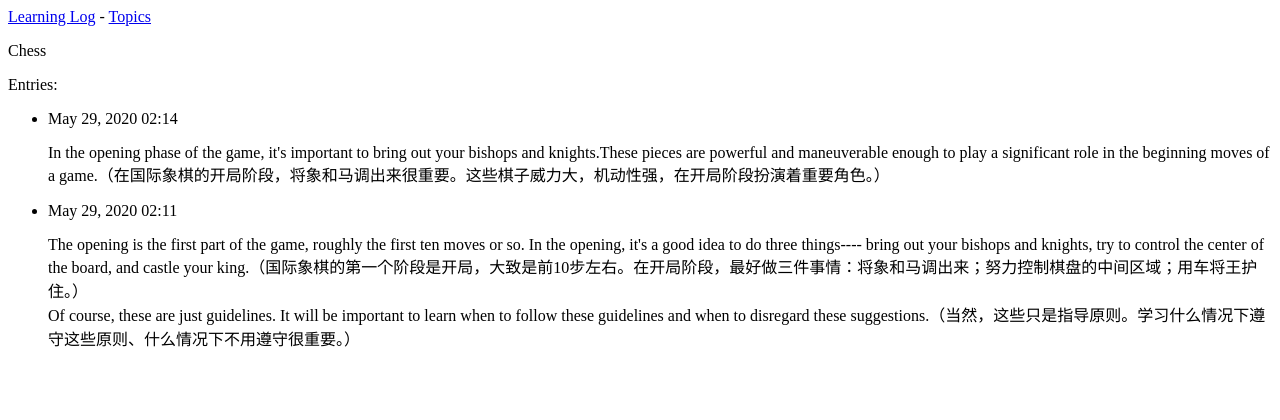
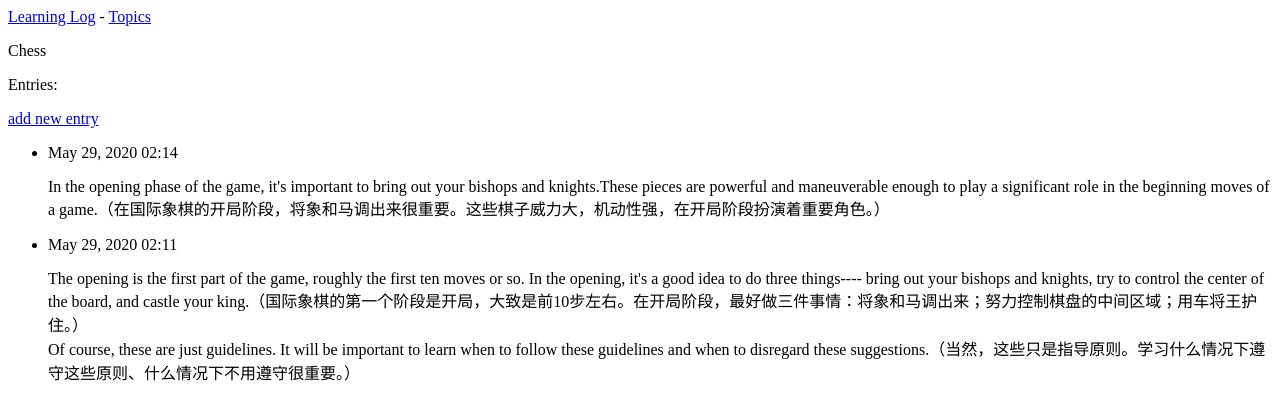
Before and after one commit to xuelang201201/PythonCrashCourse, a Django app: page /topics/1/ in a window 1280 px wide. Shown: the top 420 px of the page. Run offline with Django 3.2, Linux system fonts and the light colour scheme; data comes from the database, SQL or seed files in the repository.

Commit message:
链接到页面new_entry

```diff
--- a/Web应用程序/learning_logs/templates/learning_logs/topic.html
+++ b/Web应用程序/learning_logs/templates/learning_logs/topic.html
@@ -5,6 +5,9 @@
     <p>{{ topic }}</p>
 
     <p>Entries:</p>
+    <p>
+        <a href="{% url 'learning_logs:new_entry' topic.id %}">add new entry</a>
+    </p>
     <ul>
         {% for entry in entries %}
             <li>
```
